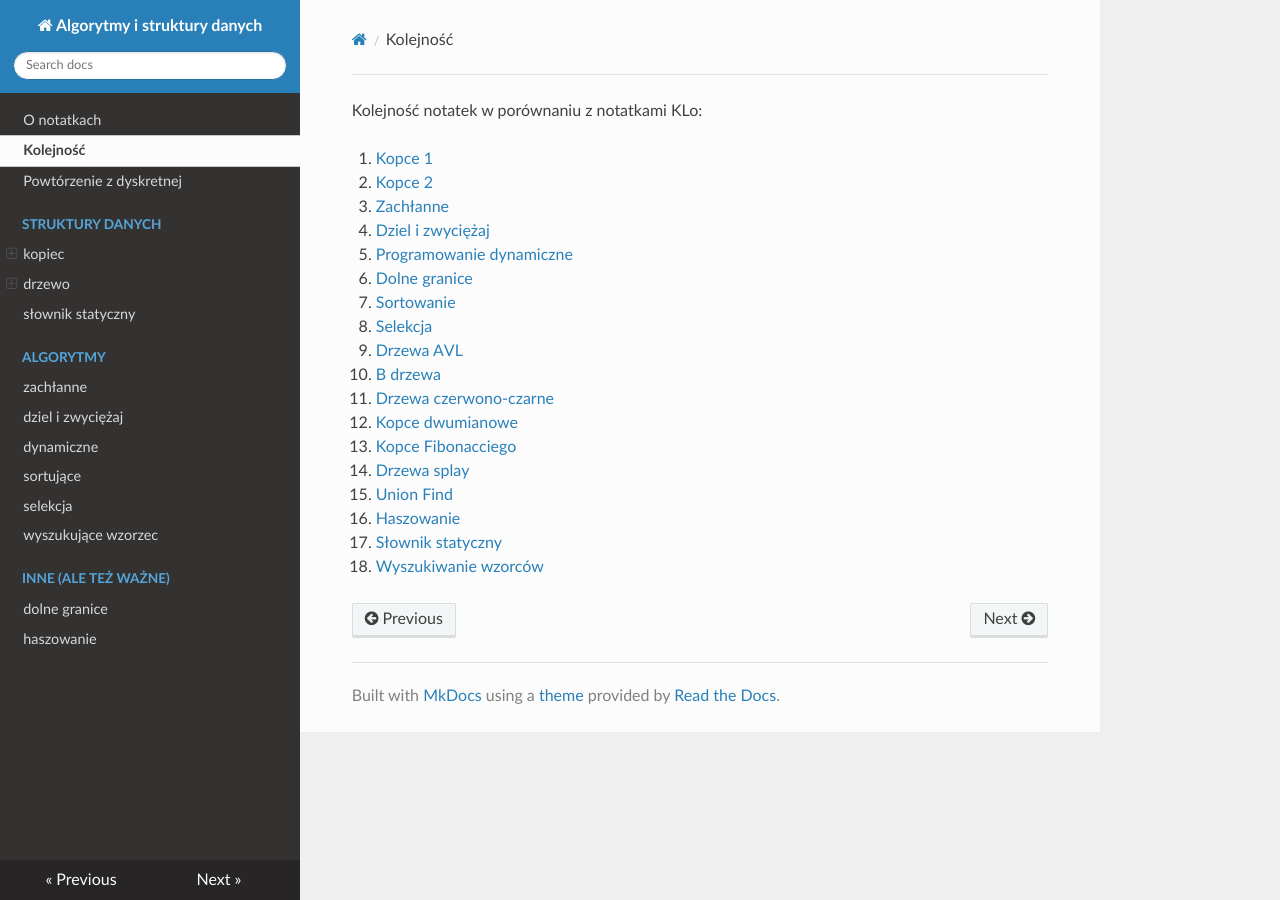
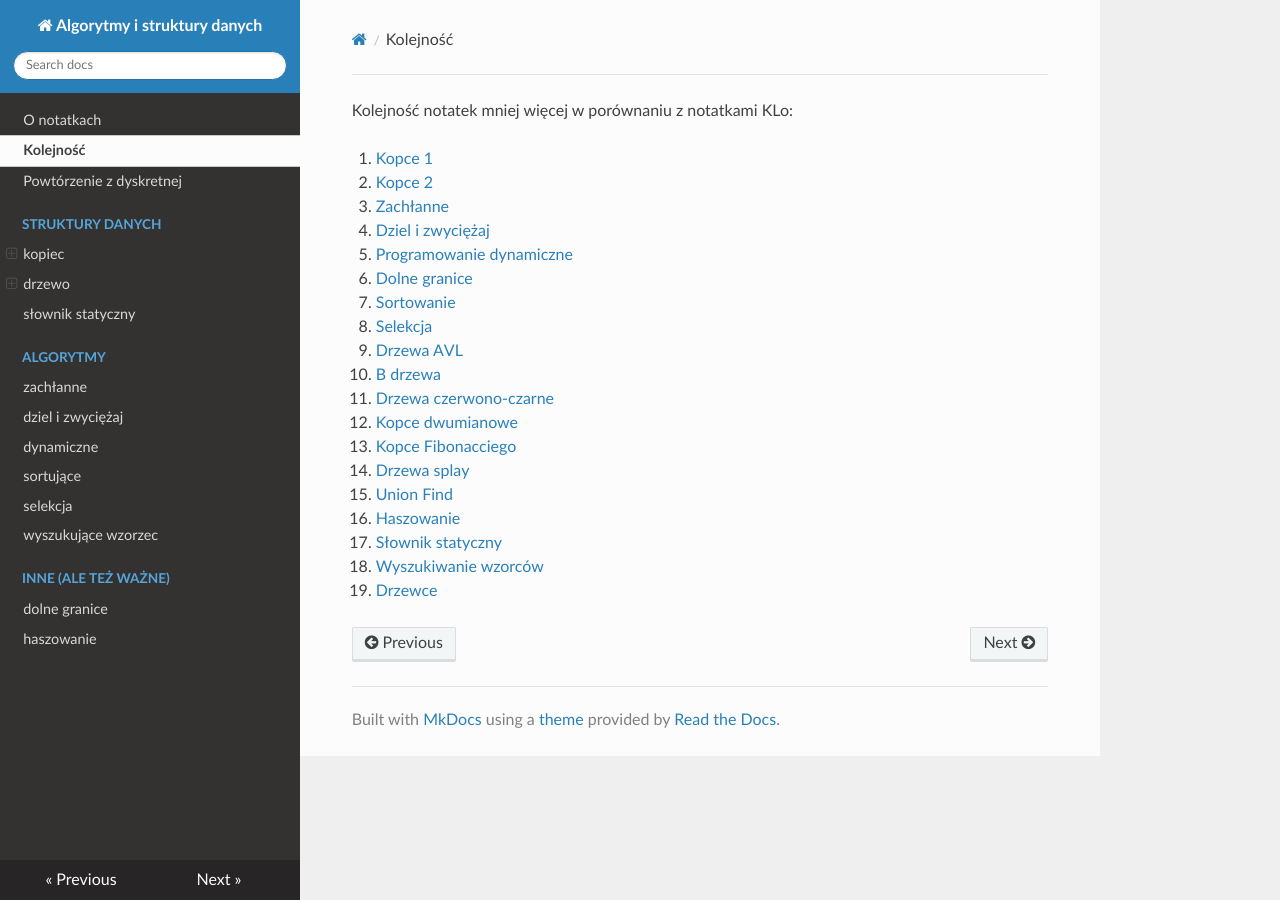
Before and after one commit to const-dominik/aisd-notatki, an MkDocs documentation site: the page built from docs/order.md, in a window 1280 px wide. Built offline with MkDocs 1.6.1, drawn with Linux system fonts in a browser that asks for light colours; nearby versions of some CDN libraries.

```diff
--- a/docs/order.md
+++ b/docs/order.md
@@ -1,4 +1,4 @@
-Kolejność notatek w porównaniu z notatkami KLo:
+Kolejność notatek mniej więcej w porównaniu z notatkami KLo:
 
 1. [Kopce 1](https://aisd-notatki.readthedocs.io/en/latest/heaps/binary/binary-heap/)
 2. [Kopce 2](https://aisd-notatki.readthedocs.io/en/latest/heaps/min-max/min-max-heap/)
@@ -18,3 +18,4 @@ Kolejność notatek w porównaniu z notatkami KLo:
 16. [Haszowanie](https://aisd-notatki.readthedocs.io/en/latest/hashing/hashing/)
 17. [Słownik statyczny](https://aisd-notatki.readthedocs.io/en/latest/static-dict/static-dict/)
 18. [Wyszukiwanie wzorców](https://aisd-notatki.readthedocs.io/en/latest/string-searching/string-searching/)
+19. [Drzewce](https://aisd-notatki.readthedocs.io/en/latest/trees/treeps/)
--- a/mkdocs.yml
+++ b/mkdocs.yml
@@ -25,6 +25,7 @@ nav:
                 - czerwono-czarne: trees/red-black.md
                 - splay: trees/splay.md
                 - union-find: trees/union-find.md
+                - drzewiec: trees/treaps.md
           - słownik statyczny: static-dict/static-dict.md
     - Algorytmy:
           - zachłanne: greedy/greedy-algos.md
```
Also changed, not shown: docs/trees/treaps.md (added, +17 -0 lines).
